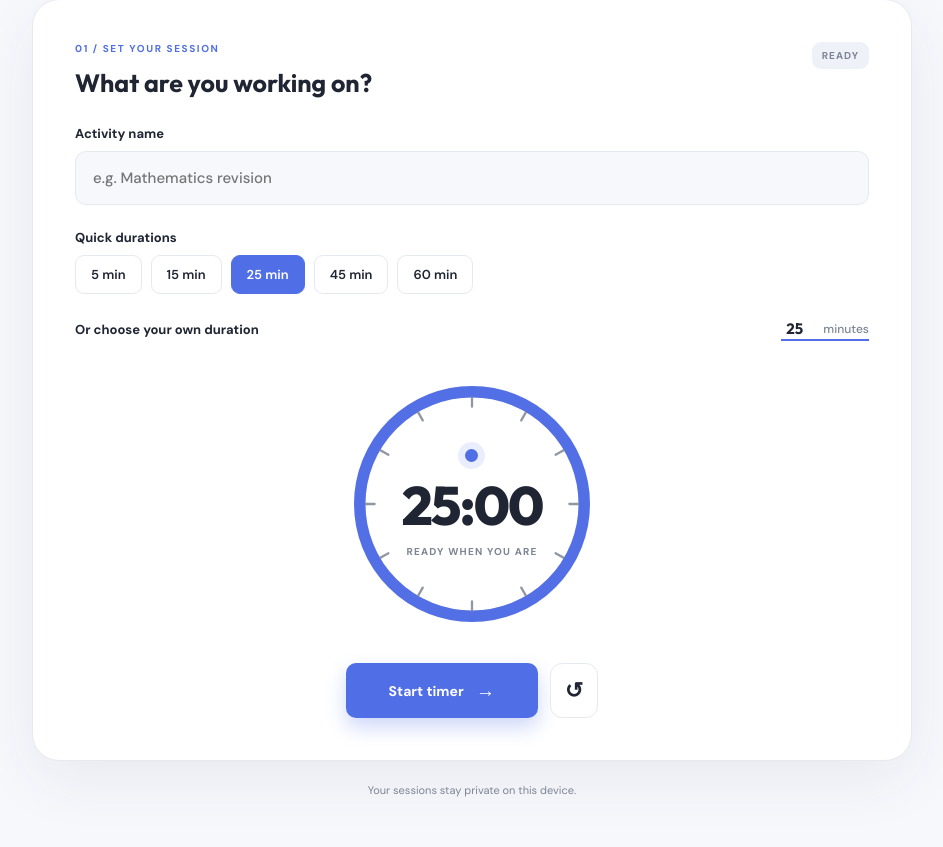
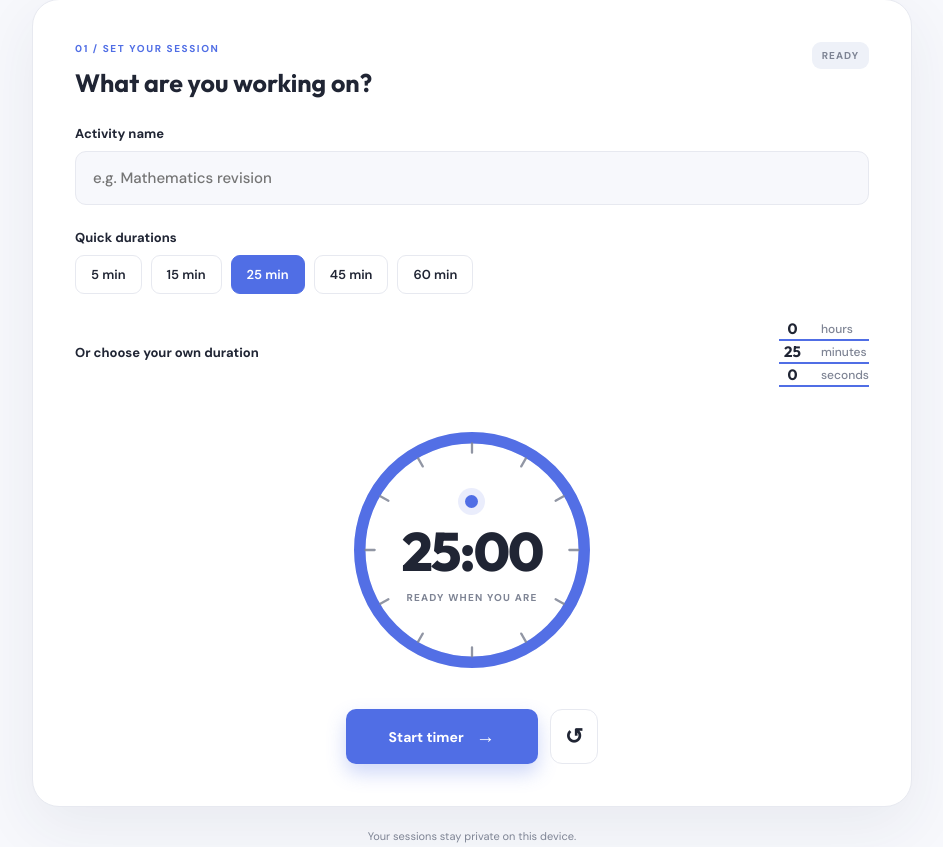
Before and after one commit to ireoluwaakintade9-ctrl/student-activity-timer, a Flask app: page / in a window 1280 px wide. Shown: the part 381-1228 px from the top of the page, without its empty margins (168-1111 px from the left). Before the commit the page ends 1178 px from the top, so only its background shows below. Run offline with Flask 3, Linux system fonts and the light colour scheme.

Commit message:
Add files via upload

```diff
--- a/templates/index.html
+++ b/templates/index.html
@@ -48,7 +48,11 @@
       </div>
       <div class="custom-row">
         <label for="customMinutes">Or choose your own duration</label>
-        <div class="number-input"><input id="customMinutes" type="number" min="1" max="480" value="25"><span>minutes</span></div>
+        <div class="duration-inputs" aria-label="Custom duration">
+          <label class="number-input"><input id="customHours" type="number" min="0" max="23" value="0" inputmode="numeric"><span>hours</span></label>
+          <label class="number-input"><input id="customMinutes" type="number" min="0" max="59" value="25" inputmode="numeric"><span>minutes</span></label>
+          <label class="number-input"><input id="customSeconds" type="number" min="0" max="59" value="0" inputmode="numeric"><span>seconds</span></label>
+        </div>
       </div>
 
       <div class="timer-display" aria-live="polite">
```
